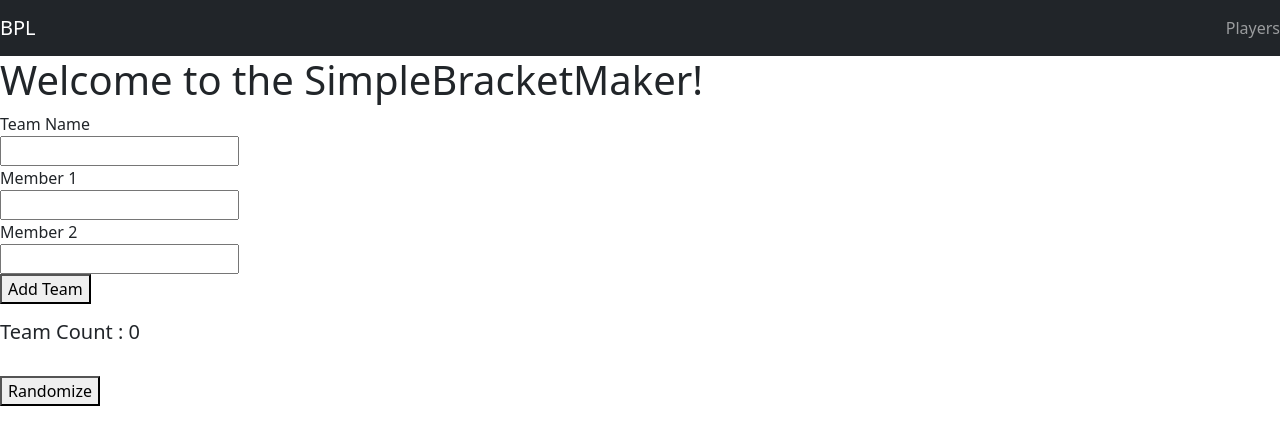
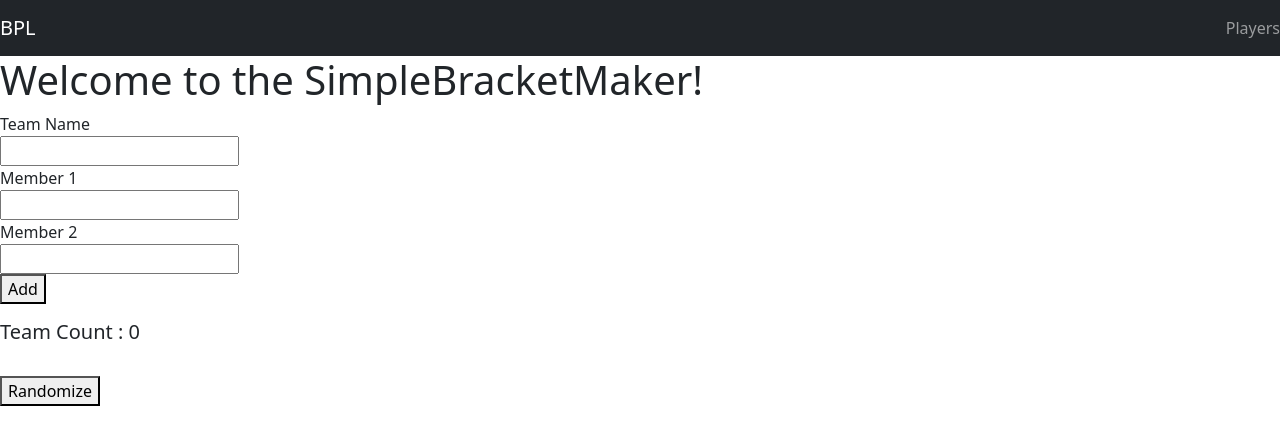
Before and after one commit to gub1th/simpleBracketMaker, a React (Vite) app in the folder simpleBracketMaker/: page / in a window 1280 px wide. Shown: the top 444 px of the page. Built offline with nearby package versions, Linux system fonts and the light colour scheme.

Commit message:
i forgot where i was before but i remember i was trying to generalize things, the form component and listitems component, now they work, but randomize causes a crash

```diff
--- a/simpleBracketMaker/src/App.jsx
+++ b/simpleBracketMaker/src/App.jsx
@@ -1,4 +1,3 @@
-import React, { useState, useEffect } from 'react';
 import { Route, Routes } from 'react-router-dom';
 import NavigationBar from "./NavigationBar";
 import HomePage from "./HomePage";
--- a/simpleBracketMaker/src/HomePage.jsx
+++ b/simpleBracketMaker/src/HomePage.jsx
@@ -1,10 +1,57 @@
 import React, { useState, useEffect } from 'react';
-import FormComponent from './components/FormComponent';
-import ListTeamsComponent from './components/ListTeamsComponent';
+import ListItemsComponent from './components/ListItemsComponent';
+import FormComponent2 from './components/FormComponent2';
 
 function HomePage() {
+
+  //these are the fields that the Add Team form would need
+  const teamFields = [
+      {
+        isDisplayNameField: true,
+        name: 'teamName',
+        label: 'Team Name',
+        validation: {
+          required: true,
+          // pattern: /^[a-zA-Z]+$/,
+          // errorMsg: 'Name should only contain alphabetic characters.',
+        },
+      },
+      {
+        isDisplayNameField: false,
+        name: 'member1',
+        label: 'Member 1',
+        validation: {
+          required: true,
+          pattern: /^[a-zA-Z]+$/,
+          errorMsg: 'Member 1 should only contain letters.',
+        },
+      },
+      {
+        isDisplayNameField: false,
+        name: 'member2',
+        label: 'Member 2',
+        validation: {
+          required: true,
+          pattern: /^[a-zA-Z]+$/,
+          errorMsg: 'Member 2 should only contain letters.',
+        },
+      },
+    ];
+
     //actual team(s) data
     const [teamData, setTeamData] = useState([]);
+    /*
+    [
+      {
+        attribute1:
+        isDisplayName1:
+      },
+      {
+        attribute2:
+        isDisplayName2:
+      }
+    ]
+    */
 
     //for error handling of randomize
     const [randomizeError, setRandomizeError] = useState("");
@@ -85,13 +132,14 @@ function HomePage() {
       <>
         <h1>Welcome to the SimpleBracketMaker!</h1>
 
-        <FormComponent
-            teamData = {teamData}
-            setTeamData = {setTeamData}
+        <FormComponent2
+            data = {teamData}
+            setData = {setTeamData}
+            fields = {teamFields}
         />
-        <ListTeamsComponent
-            teamData = {teamData}
-            deleteTeam = {deleteTeam}
+        <ListItemsComponent
+            itemsData = {teamData}
+            deleteItem = {deleteTeam}
         />
         <div>
           <h5>Team Count : {teamData.length}</h5><br/>
--- a/simpleBracketMaker/src/PlayerPage.jsx
+++ b/simpleBracketMaker/src/PlayerPage.jsx
@@ -6,6 +6,7 @@ function PlayerPage() {
 
     const playerFields = [
         {
+          isDisplayNameField: true,
           name: 'pName',
           label: 'Name',
           validation: {
@@ -15,6 +16,7 @@ function PlayerPage() {
           },
         },
         {
+          isDisplayNameField: false,
           name: 'pAge',
           label: 'Age',
           validation: {
@@ -24,6 +26,7 @@ function PlayerPage() {
           },
         },
         {
+          isDisplayNameField: false,
           name: 'pHeight',
           label: 'Height',
           validation: {
--- a/simpleBracketMaker/src/components/FormComponent2.jsx
+++ b/simpleBracketMaker/src/components/FormComponent2.jsx
@@ -1,19 +1,22 @@
 import React, { useState } from 'react';
 
 function FormComponent2({ data, setData, fields }) {
-  const initialFormData = Object.fromEntries(fields.map((field) => [field.name, '']));
+  const initialFormData = Object.fromEntries(fields.map((field) => [field.name, { value: '', isDisplayNameField: field.isDisplayNameField }]));
 
   const [formData, setFormData] = useState(initialFormData);
   const [formErrors, setFormErrors] = useState({});
   const [formSuccess, setFormSuccess] = useState('');
 
+  //handler to update form data when you input things into form
   const handleInputChange = (event) => {
     const { id, value } = event.target;
     setFormData((prevData) => ({
       ...prevData,
-      [id]: value,
+      //[id]: value,
+      [id]: { ...prevData[id], value: value },
     }));
   };
+
 
   const handleSubmit = (event) => {
     event.preventDefault();
@@ -23,7 +26,7 @@ function FormComponent2({ data, setData, fields }) {
 
     fields.forEach((field) => {
       const { name, label, validation } = field;
-      const fieldValue = formData[name].trim();
+      const fieldValue = formData[name].value.trim();
 
       if (validation.required && fieldValue === '') {
         errors[name] = `${label} is required`;
@@ -44,7 +47,7 @@ function FormComponent2({ data, setData, fields }) {
 
     // special case for team form
     if (formData.hasOwnProperty('teamName')) {
-      const teamNameInput = formData.teamName.trim();
+      const teamNameInput = formData.teamName.value.trim();
       if (data.some((team) => team.teamName === teamNameInput)) {
         setFormErrors({ teamName: 'Team name already exists.' });
         setFormSuccess('');
@@ -76,7 +79,7 @@ function FormComponent2({ data, setData, fields }) {
               className="formInput"
               type="text"
               id={field.name}
-              value={formData[field.name]}
+              value={formData[field.name].value}
               onChange={handleInputChange}
             />
             {formErrors[field.name] && (
--- a/simpleBracketMaker/src/components/FormComponent.jsx
+++ b/simpleBracketMaker/src/components/FormComponentOld.jsx
@@ -1,6 +1,6 @@
 import React, { useState, useEffect } from 'react';
 
-function FormComponent ({teamData, setTeamData}) {
+function FormComponentOld ({teamData, setTeamData}) {
     //for initializing/resetting
     const initialFormData = {
         teamName : "",
@@ -73,4 +73,4 @@ function FormComponent ({teamData, setTeamData}) {
     )
 }
 
-export default FormComponent;
+export default FormComponentOld;
--- /dev/null
+++ b/simpleBracketMaker/src/components/ListItemsComponent.jsx
@@ -0,0 +1,33 @@
+import React from 'react';
+
+function ListItemsComponent({ itemsData, deleteItem }) {
+    console.log('a');
+    console.log(itemsData);
+    return (
+      <div>
+        {itemsData && (
+          <ul className='listGroup'>
+            {itemsData.map((item, index) => (
+              <li className='list-group-item list-group-item-primary' key={index}>
+                {Object.keys(item).map((fieldName) => (
+                  <React.Fragment key={fieldName}>
+                    {item[fieldName].isDisplayNameField && (
+                      <>
+                        <strong>{fieldName}:</strong> {item[fieldName].value}
+                        <br />
+                      </>
+                    )}
+                  </React.Fragment>
+                ))}
+                <button onClick={() => deleteItem(index)} className='btn btn-danger'>
+                  Delete
+                </button>
+              </li>
+            ))}
+          </ul>
+        )}
+      </div>
+    );
+}
+
+export default ListItemsComponent;
--- a/simpleBracketMaker/src/components/ListTeamsComponent.jsx
+++ /dev/null
@@ -1,16 +0,0 @@
-function ListTeamsComponent ({teamData, deleteTeam}) {
-    return (
-        <div>
-            <ul className='listGroup'>
-                {teamData.map(
-                team => <li className ="list-group-item list-group-item-primary" key={team.teamName}>
-                            {team.displayName()}
-                            <button onClick={() => deleteTeam(team.teamName)} className="btn btn-danger">Delete</button>
-                        </li>
-                )}
-            </ul>
-        </div>
-    )
-}
-
-export default ListTeamsComponent;
```
